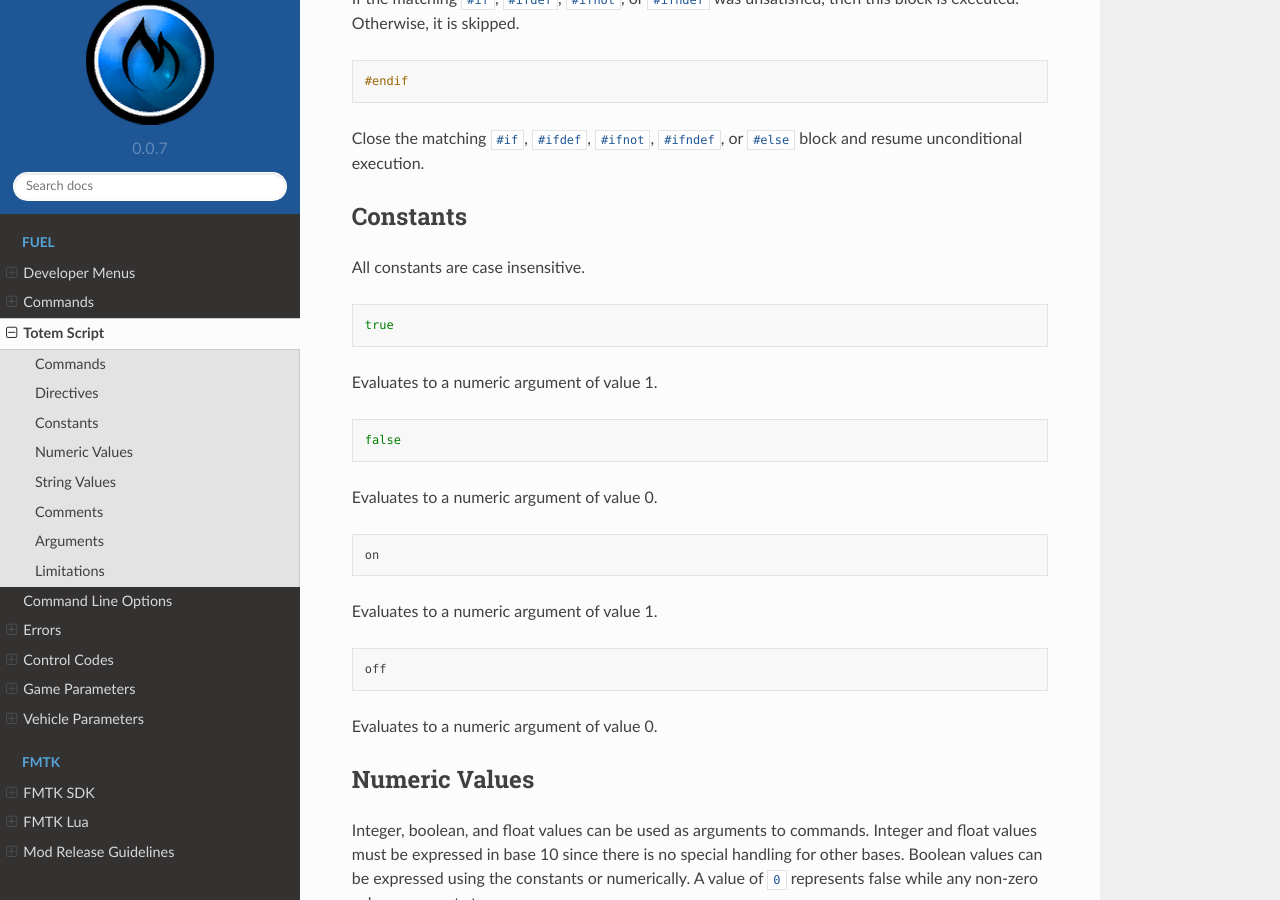
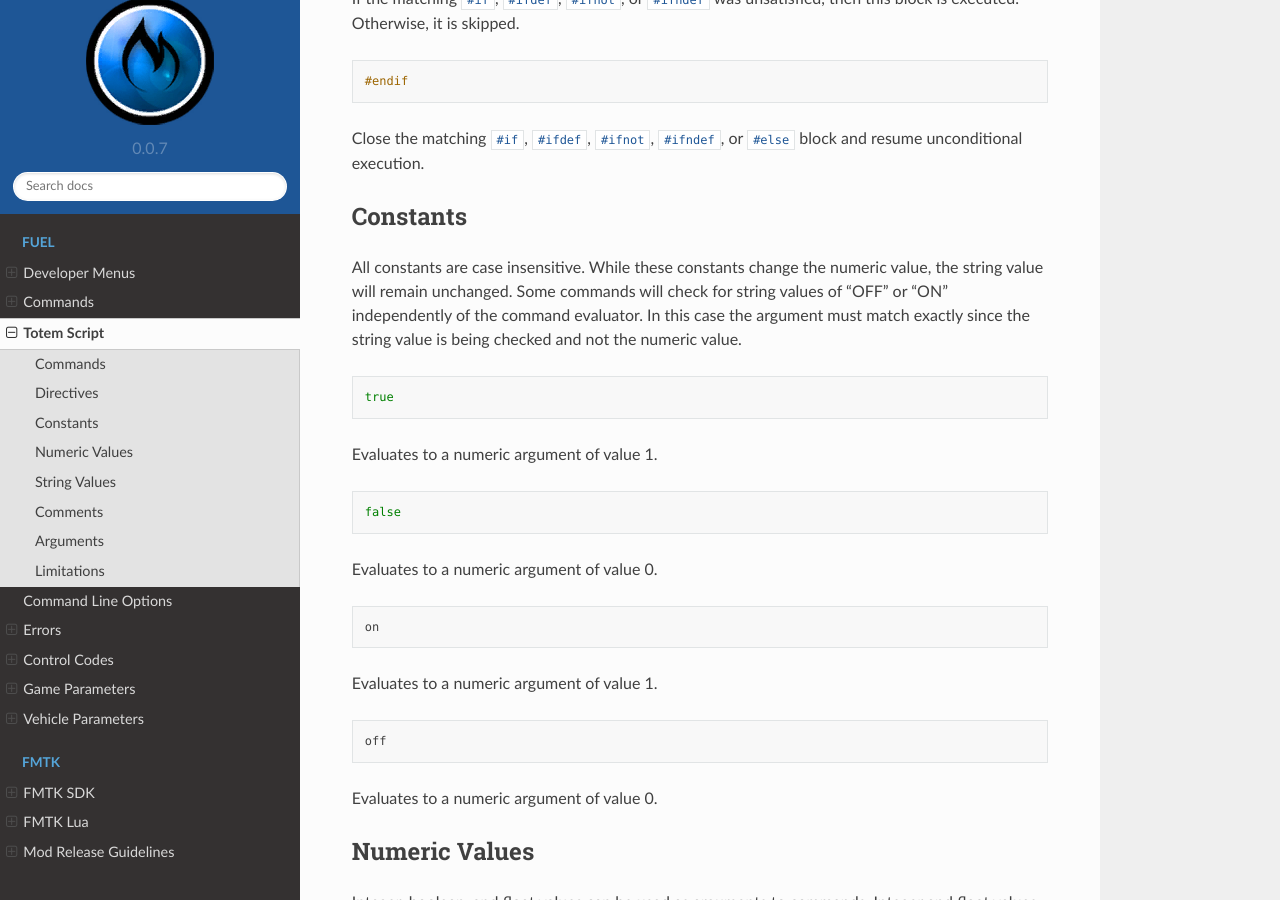
Before and after one commit to widberg/fmtk, a Sphinx documentation site: the page built from docs/source/fueltotemscript.rst, in a window 1280 px wide and 900 px high, scrolled down 1983 px. Built offline with Sphinx 7.4.7 and the Read the Docs theme 2.0.0, drawn with Linux system fonts in a browser that asks for light colours.

Commit message:
add more information about constants

```diff
--- a/docs/source/fueltotemscript.rst
+++ b/docs/source/fueltotemscript.rst
@@ -78,7 +78,7 @@ Close the matching ``#if``, ``#ifdef``, ``#ifnot``, ``#ifndef``, or ``#else`` bl
 Constants
 ---------
 
-All constants are case insensitive.
+All constants are case insensitive. While these constants change the numeric value, the string value will remain unchanged. Some commands will check for string values of "OFF" or "ON" independently of the command evaluator. In this case the argument must match exactly since the string value is being checked and not the numeric value.
 
 .. code-block:: c
 
```
